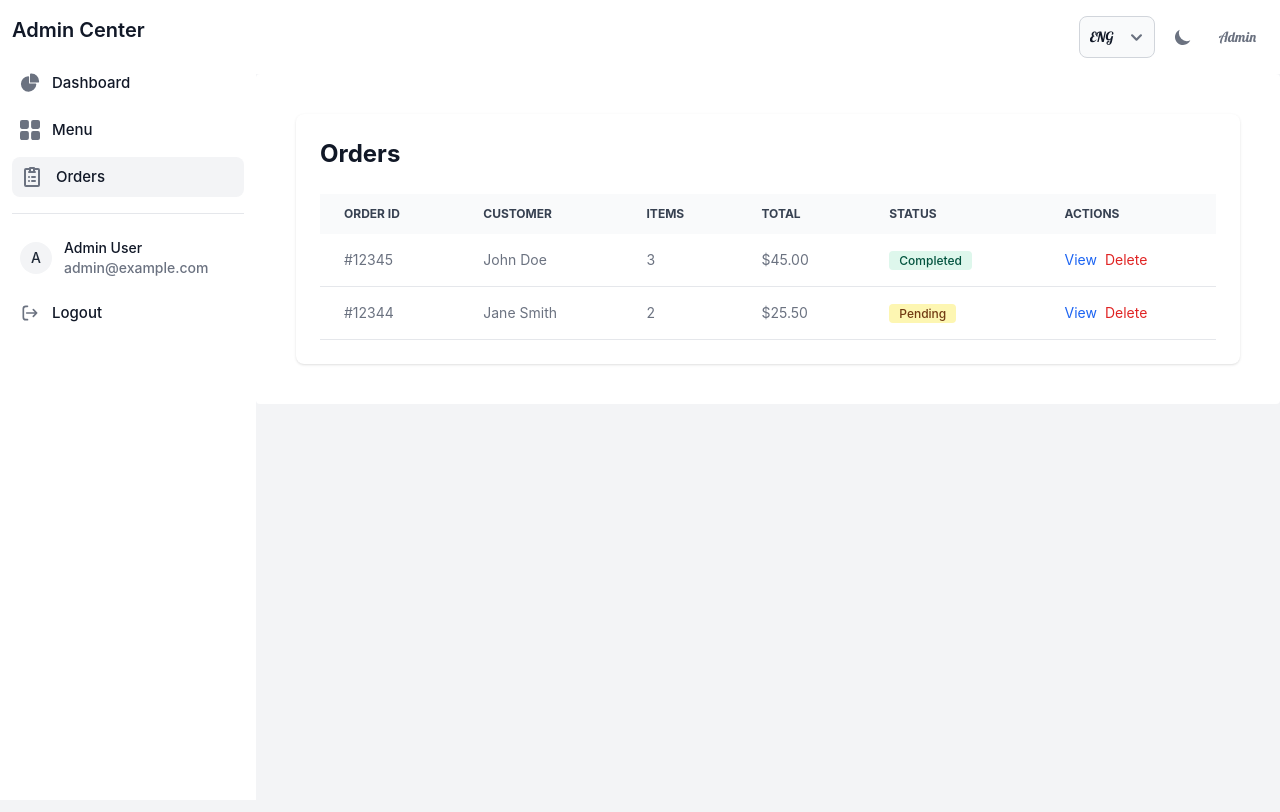
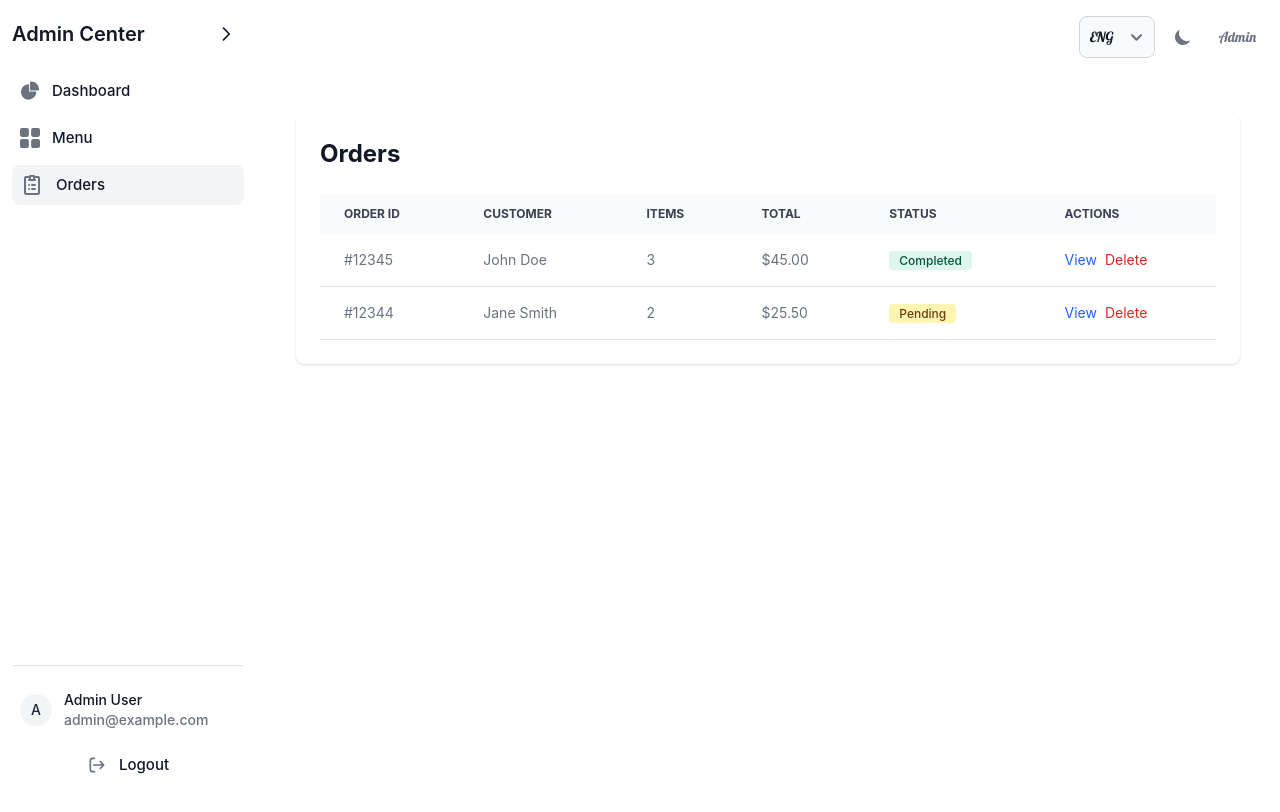
Before and after one commit to amineodjn/web-pos-frontend, a Vue app: page /admin/orders in a window 1280 px wide. Shown: the top 812 px of the page. Built offline with nearby package versions, Linux system fonts and the light colour scheme.

Commit message:
feat: add Categories section styles

```diff
--- a/src/components/admin/CategoryManager.vue
+++ b/src/components/admin/CategoryManager.vue
@@ -3,27 +3,44 @@
     <h2 class="text-xl font-semibold mb-4 text-gray-900 dark:text-white">
       {{ config.title }}
     </h2>
-    <div class="mb-6 p-4 bg-gray-100 dark:bg-gray-700 rounded">
+    <div
+      class="mb-6 p-4 bg-gray-100 dark:bg-dark-bg border dark:border-gray-600 rounded"
+    >
       <h3 class="font-medium mb-2 text-gray-900 dark:text-white">
         {{ config.addNewLabel }}
       </h3>
       <div class="flex">
         <input
           v-model="categoryName"
-          class="border border-gray-300 dark:border-gray-600 p-2 rounded mr-2 flex-grow bg-gray-50 dark:bg-gray-800 text-gray-900 dark:text-white"
+          class="border border-gray-300 dark:border-gray-600 p-2 rounded mr-2 flex-grow bg-gray-50 dark:bg-dark-bg text-gray-900 dark:text-white"
           :placeholder="config.placeholder"
         />
         <button
           @click="addCategory"
           :disabled="!categoryName || isProcessing"
-          class="bg-green-500 hover:bg-green-600 dark:bg-green-600 dark:hover:bg-green-700 text-white px-4 py-2 rounded disabled:opacity-50"
+          class="bg-gray-900 dark:bg-gray-800 dark:focus:ring-offset-gray-900 dark:hover:bg-gray-700 disabled:opacity-50 duration-300 flex focus:ring-2 focus:ring-offset-2 focus:ring-red-500 gap-2 hover:bg-gray-800 hover:shadow-lg items-center mt-0.5 px-4 py-2 rounded-lg shadow-md text-white transition-all"
         >
+          <svg
+            class="w-5 h-5"
+            aria-hidden="true"
+            xmlns="http://www.w3.org/2000/svg"
+            fill="none"
+            viewBox="0 0 24 24"
+          >
+            <path
+              stroke="currentColor"
+              stroke-linecap="round"
+              stroke-linejoin="round"
+              stroke-width="2"
+              d="M5 12h14m-7 7V5"
+            />
+          </svg>
           <span v-if="isProcessing">{{ config.savingLabel }}</span>
           <span v-else>{{ config.addLabel }}</span>
         </button>
       </div>
     </div>
-    <div class="grid grid-cols-1 gap-4">
+    <div class="grid grid-cols-1 md:grid-cols-2 lg:grid-cols-3 gap-4">
       <div
         v-for="category in categories"
         :key="category"
@@ -33,9 +50,23 @@
         <button
           @click="$emit('delete', category)"
           :disabled="isProcessing"
-          class="bg-red-500 hover:bg-red-600 dark:bg-red-600 dark:hover:bg-red-700 text-white px-3 py-1 rounded text-sm disabled:opacity-50"
+          class="bg-red-500 hover:bg-red-600 dark:bg-red-600 dark:hover:bg-red-700 text-white p-2 rounded-full disabled:opacity-50 flex items-center transition-transform hover:scale-110"
         >
-          {{ config.deleteLabel }}
+          <svg
+            class="w-5 h-5 text-white"
+            aria-hidden="true"
+            xmlns="http://www.w3.org/2000/svg"
+            fill="none"
+            viewBox="0 0 24 24"
+          >
+            <path
+              stroke="currentColor"
+              stroke-linecap="round"
+              stroke-linejoin="round"
+              stroke-width="2"
+              d="M5 7h14m-9 3v8m4-8v8M10 3h4a1 1 0 0 1 1 1v3H9V4a1 1 0 0 1 1-1ZM6 7h12v13a1 1 0 0 1-1 1H7a1 1 0 0 1-1-1V7Z"
+            />
+          </svg>
         </button>
       </div>
       <div
@@ -60,7 +91,6 @@ const props = defineProps<{
     placeholder: string
     savingLabel: string
     addLabel: string
-    deleteLabel: string
     emptyMessage: string
   }
 }>()
--- a/src/components/admin/Sidebar.vue
+++ b/src/components/admin/Sidebar.vue
@@ -1,13 +1,51 @@
 <template>
   <aside
-    class="fixed top-0 left-0 z-40 w-64 h-screen transition-transform -translate-x-full sm:translate-x-0"
+    :class="[
+      'fixed top-0 left-0 z-40 h-screen transition-transform',
+      collapsed ? 'w-16' : 'w-64',
+      collapsed ? '-translate-x-0' : '-translate-x-full sm:translate-x-0'
+    ]"
   >
-    <div class="h-full px-3 py-4 overflow-y-auto bg-white dark:bg-dark-bg">
-      <div class="flex items-center mb-5">
+    <div
+      class="h-full flex flex-col justify-between px-3 py-4 overflow-y-auto bg-white dark:bg-dark-bg"
+    >
+      <div>
+        <div class="flex items-center justify-between mb-5">
           <span
+            v-if="!collapsed"
             class="self-center text-xl font-semibold whitespace-nowrap dark:text-white"
             >Admin Center</span
           >
+          <button
+            @click="toggleSidebar"
+            class="p-2 text-gray-900 rounded-lg dark:text-white hover:bg-gray-100 dark:hover:bg-gray-700"
+          >
+            <svg
+              class="w-5 h-5"
+              xmlns="http://www.w3.org/2000/svg"
+              fill="none"
+              viewBox="0 0 24 24"
+              stroke="currentColor"
+              stroke-width="2"
+            >
+              <path
+                v-if="collapsed"
+                stroke="currentColor"
+                stroke-linecap="round"
+                stroke-linejoin="round"
+                stroke-width="2"
+                d="m15 19-7-7 7-7"
+              />
+              <path
+                v-else
+                stroke="currentColor"
+                stroke-linecap="round"
+                stroke-linejoin="round"
+                stroke-width="2"
+                d="m9 5 7 7-7 7"
+              />
+            </svg>
+          </button>
         </div>
         <ul class="space-y-2 font-medium">
           <li v-for="item in menuItems" :key="item.path">
@@ -20,14 +58,26 @@
                 class="text-gray-500 transition duration-75 dark:text-gray-400 group-hover:text-gray-900 dark:group-hover:text-white"
                 v-html="item.icon"
               ></span>
-            <span class="ml-3">{{ item.name }}</span>
+              <span v-if="!collapsed" class="ml-3">{{ item.name }}</span>
             </router-link>
           </li>
         </ul>
+      </div>
       <div
         class="pt-4 mt-4 space-y-2 font-medium border-t border-gray-200 dark:border-gray-700"
       >
         <div
+          v-if="collapsed"
+          class="flex items-center justify-center p-2 text-gray-900 rounded-lg dark:text-white"
+        >
+          <span
+            class="inline-flex items-center justify-center w-8 h-8 text-sm font-medium text-gray-800 bg-gray-100 rounded-full dark:bg-gray-700 dark:text-gray-300 aspect-square"
+          >
+            A
+          </span>
+        </div>
+        <div
+          v-if="!collapsed"
           class="flex items-center p-2 text-gray-900 rounded-lg dark:text-white"
         >
           <div class="flex-shrink-0">
@@ -50,7 +100,7 @@
         </div>
         <button
           @click="handleLogout"
-          class="flex items-center w-full p-2 text-gray-900 transition duration-75 rounded-lg group hover:bg-gray-100 dark:text-white dark:hover:bg-gray-700"
+          class="flex items-center justify-center w-full p-2 text-gray-900 transition duration-75 rounded-lg group hover:bg-gray-100 dark:text-white dark:hover:bg-gray-700"
         >
           <svg
             class="w-5 h-5 text-gray-500 transition duration-75 dark:text-gray-400 group-hover:text-gray-900 dark:group-hover:text-white"
@@ -69,8 +119,9 @@
               d="M20 12H8m12 0-4 4m4-4-4-4M9 4H7a3 3 0 0 0-3 3v10a3 3 0 0 0 3 3h2"
             />
           </svg>
-
-          <span class="ms-3">{{ translateSideBar('logout') }}</span>
+          <span v-if="!collapsed" class="ms-3">{{
+            translateSideBar('logout')
+          }}</span>
         </button>
       </div>
     </div>
@@ -80,7 +131,7 @@
 <script setup lang="ts">
 import { useRoute } from 'vue-router'
 import { useTranslate } from '../../composables/useTranslate'
-import { computed } from 'vue'
+import { computed, ref } from 'vue'
 
 const route = useRoute()
 const { translate: translateSideBar } = useTranslate('adminView.sidebar')
@@ -123,4 +174,15 @@ const menuItems = computed(() => [
     icon: icons.orders
   }
 ])
+
+const collapsed = ref(false)
+const toggleSidebar = () => {
+  collapsed.value = !collapsed.value
+}
 </script>
+
+<style scoped>
+.aspect-square {
+  aspect-ratio: 1 / 1;
+}
+</style>
--- a/src/views/MenuView.vue
+++ b/src/views/MenuView.vue
@@ -1,5 +1,5 @@
 <template>
-  <div class="flex h-screen bg-gray-100 dark:bg-gray-900">
+  <div class="flex h-screen dark:bg-dark-bg">
     <Sidebar />
     <div class="flex-1 ml-64">
       <div class="admin-view relative bg-white dark:bg-dark-bg p-5 rounded">
@@ -234,7 +234,6 @@ const categoryConfig = computed(() => ({
   placeholder: translateAdminView('categories.placeholder'),
   savingLabel: translateButtons('saving'),
   addLabel: translateButtons('add'),
-  deleteLabel: translateButtons('delete'),
   emptyMessage: translateAdminView('categories.empty')
 }))
 
```
Lines whose indentation alone changed are shown as unchanged.
